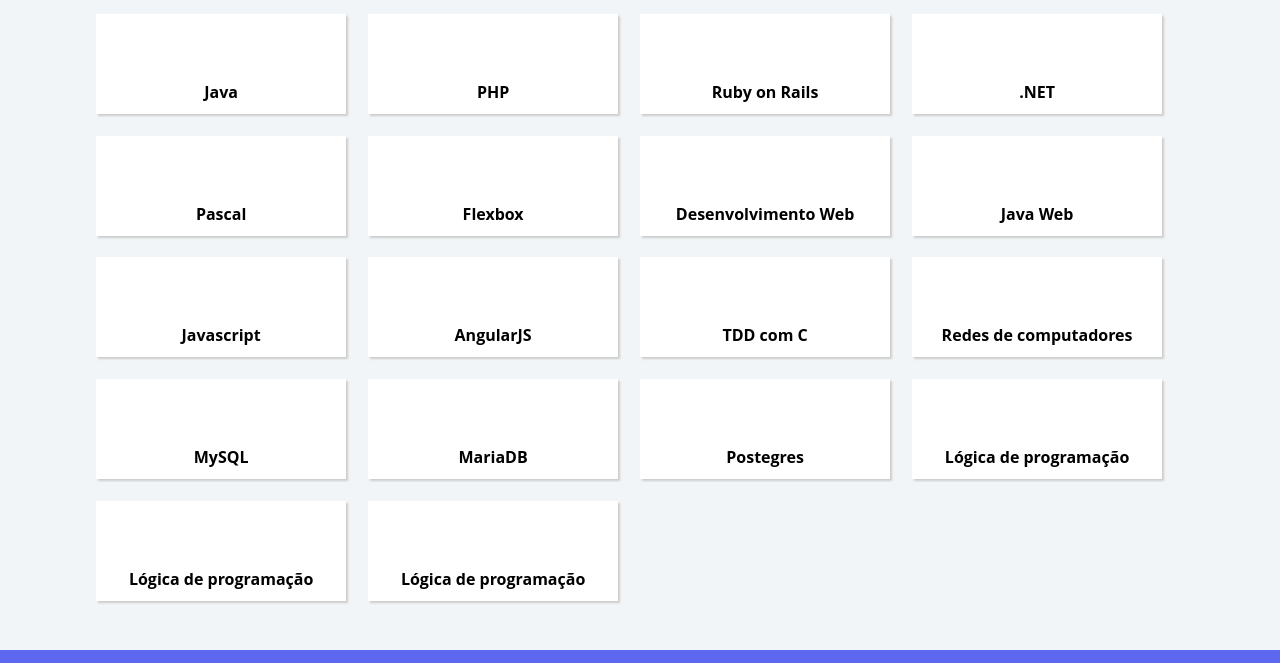
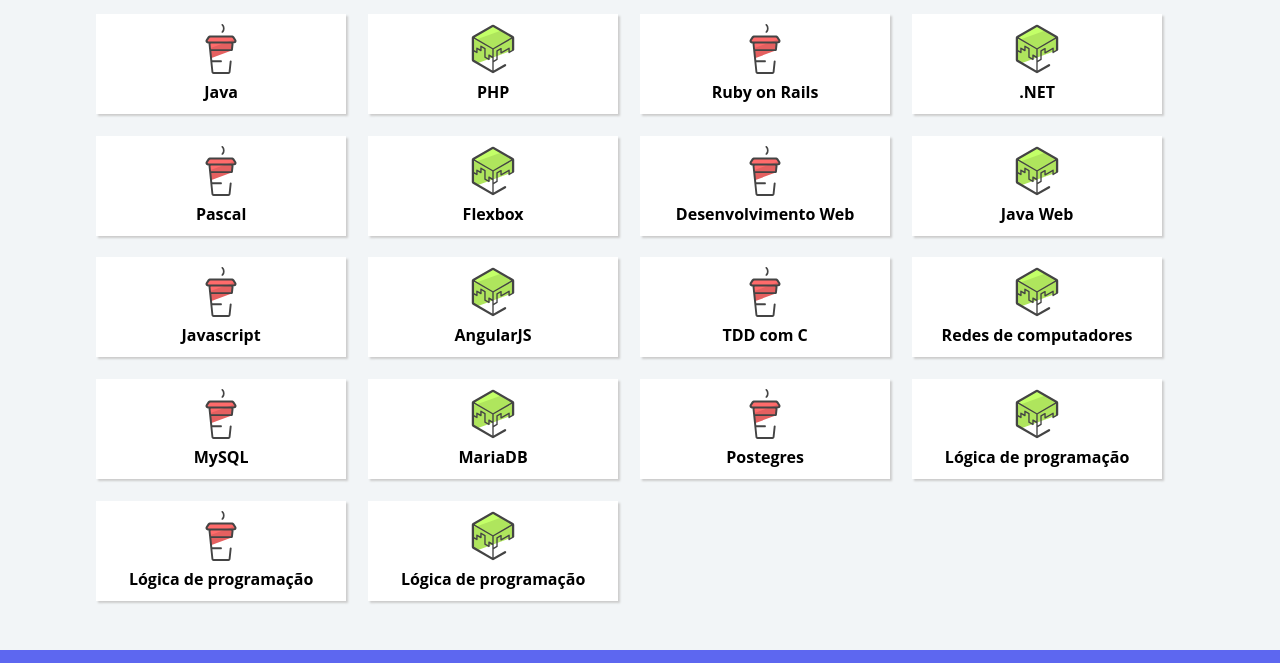
Before and after one commit to devfelipearaujo/AlurinhaProjectRework, a plain HTML site: page index.html in a window 1280 px wide. Shown: the part 137-800 px from the top of the page. Drawn offline with Linux system fonts and the light colour scheme.

Commit message:
adding files, refatoring main section to be more clean and adding hover effects

```diff
--- a/assets/css/footer.css
+++ b/assets/css/footer.css
@@ -1,4 +1,3 @@
-
 footer {
     background-color: #2a2d6b;
     margin-top: 4%;
@@ -9,6 +8,7 @@ footer {
     justify-content: space-between;
     width: 84%;
     margin: 0 auto;
+    padding-bottom: 10px;
 }
 
 .cursos h4 {
@@ -45,6 +45,10 @@ footer {
     text-decoration: none;
     color: #e4e4e4;
     margin-bottom: 0.8rem;
+}
+
+.box__cursos a:hover {
+    text-decoration: underline;
 }
 
 .rodape__patrocinadores {
--- a/assets/css/main.css
+++ b/assets/css/main.css
@@ -31,6 +31,11 @@
     box-shadow: 2px 2px 2px #ccc;
 }
 
+.subject__item:hover {
+    cursor: pointer;
+    box-shadow: 5px 4px 4px #ccc;
+}
+
 .subject__item:nth-child(4n+1){
     margin-left: 0;
 }
@@ -57,7 +62,9 @@
     background-position-y: 10px;
     }
 
-.subject__item h3{
+.subject__item {
+    color: #000;
+    text-decoration: none;
     font-weight: bold;
 }
 
--- a/index.html
+++ b/index.html
@@ -24,79 +24,27 @@
 	<main class="main__content">
 		<div class="main__box">
 			<h2 class="title">Nossos cursos</h2>
-			<section class="main__subjects">
-				<div class="subject__item">
-					<div class="subject__image"></div>
-					<h3>Java</h3>
-				</div>
-				<div class="subject__item">
-					<div class="subject__image"></div>
-					<h3>PHP</h3>
-				</div>
-				<div class="subject__item">
-					<div class="subject__image"></div>
-					<h3>Ruby on Rails</h3>
-				</div>
-				<div class="subject__item">
-					<div class="subject__image"></div>
-					<h3>.NET</h3>
-				</div>
-				<div class="subject__item">
-					<div class="subject__image"></div>
-					<h3>Pascal</h3>
-				</div>
-				<div class="subject__item">
-					<div class="subject__image"></div>
-					<h3>Flexbox</h3>
-				</div>
-				<div class="subject__item">
-					<div class="subject__image"></div>
-					<h3>Desenvolvimento Web</h3>
-				</div>
-				<div class="subject__item">
-					<div class="subject__image"></div>
-					<h3>Java Web</h3>
-				</div>
-				<div class="subject__item">
-					<div class="subject__image"></div>
-					<h3>Javascript</h3>
-				</div>
-				<div class="subject__item">
-					<div class="subject__image"></div>
-					<h3>AngularJS</h3>
-				</div>
-				<div class="subject__item">
-					<div class="subject__image"></div>
-					<h3>TDD com C</h3>
-				</div>
-				<div class="subject__item">
-					<div class="subject__image"></div>
-					<h3>Redes de computadores</h3>
-				</div>
-				<div class="subject__item">
-					<div class="subject__image"></div>
-					<h3>MySQL</h3>
-				</div>
-				<div class="subject__item">
-					<div class="subject__image"></div>
-					<h3>MariaDB</h3>
-				</div>
-				<div class="subject__item">
-					<div class="subject__image"></div>
-					<h3>Postegres</h3>
-				</div>
-				<div class="subject__item">
-					<div class="subject__image"></div>
-					<h3>Lógica de programação</h3>
-				</div>
-				<div class="subject__item">
-					<div class="subject__image"></div>
-					<h3>Lógica de programação</h3>
-				</div>
-				<div class="subject__item">
-					<div class="subject__image"></div>
-					<h3>Lógica de programação</h3>
-				</div>
+			<section>
+				<nav class="main__subjects">
+					<a class="subject__item" href="#"><div class="subject__image"></div>Java</a>
+					<a class="subject__item" href="#"><div class="subject__image"></div>PHP</a>
+					<a class="subject__item" href="#"><div class="subject__image"></div>Ruby on Rails</a>
+					<a class="subject__item" href="#"><div class="subject__image"></div>.NET</a>
+					<a class="subject__item" href="#"><div class="subject__image"></div>Pascal</a>
+					<a class="subject__item" href="#"><div class="subject__image"></div>Flexbox</a>
+					<a class="subject__item" href="#"><div class="subject__image"></div>Desenvolvimento Web</a>
+					<a class="subject__item" href="#"><div class="subject__image"></div>Java Web</a>
+					<a class="subject__item" href="#"><div class="subject__image"></div>Javascript</a>
+					<a class="subject__item" href="#"><div class="subject__image"></div>AngularJS</a>
+					<a class="subject__item" href="#"><div class="subject__image"></div>TDD com C</a>
+					<a class="subject__item" href="#"><div class="subject__image"></div>Redes de computadores</a>
+					<a class="subject__item" href="#"><div class="subject__image"></div>MySQL</a>
+					<a class="subject__item" href="#"><div class="subject__image"></div>MariaDB</a>
+					<a class="subject__item" href="#"><div class="subject__image"></div>Postegres</a>
+					<a class="subject__item" href="#"><div class="subject__image"></div>Lógica de programação</a>
+					<a class="subject__item" href="#"><div class="subject__image"></div>Lógica de programação</a>
+					<a class="subject__item" href="#"><div class="subject__image"></div>Lógica de programação</a>
+				</nav>
 			</section>
 		</div>
 		<section class="vantagens__container">
```
Also changed, not shown: assets/img/background1.svg (added), assets/img/background2.svg (added), assets/img/logos/alura.svg (added), assets/img/logos/caelum.svg (added), assets/img/logos/cdc.svg (added).
